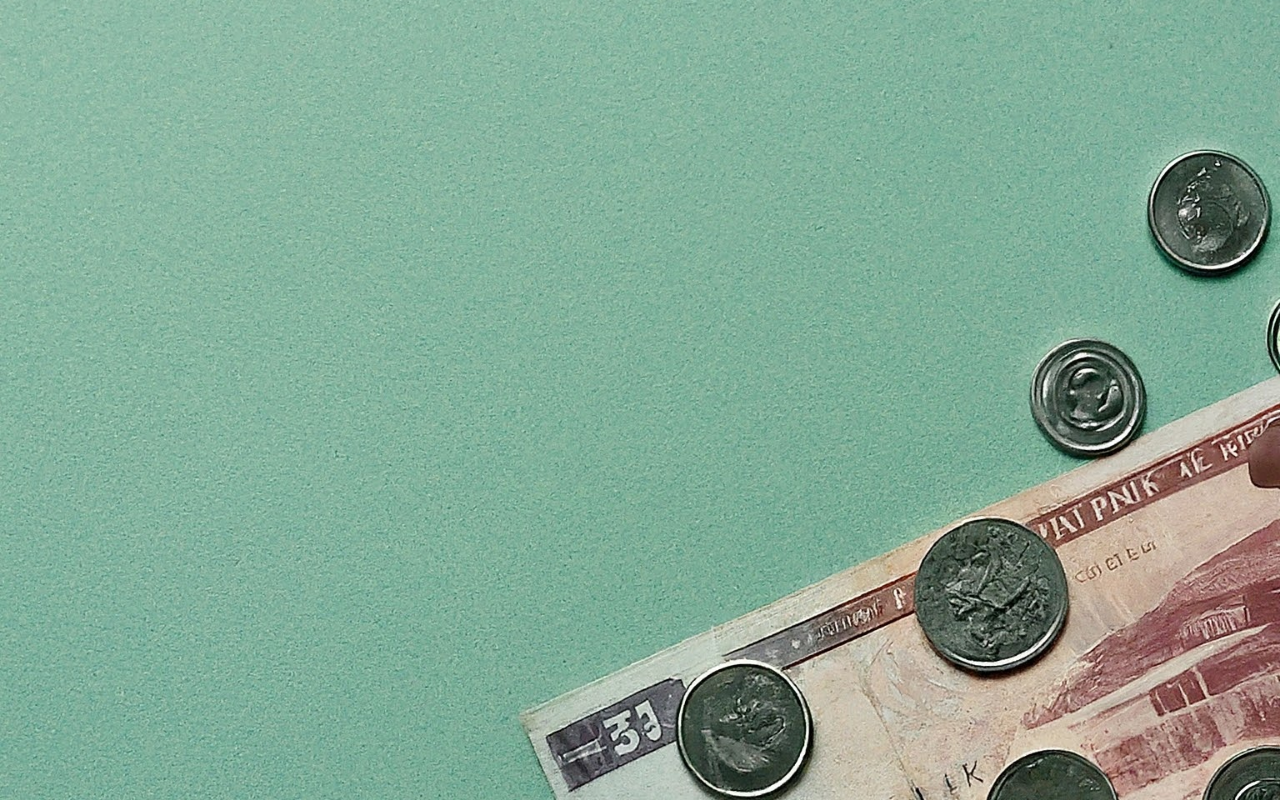
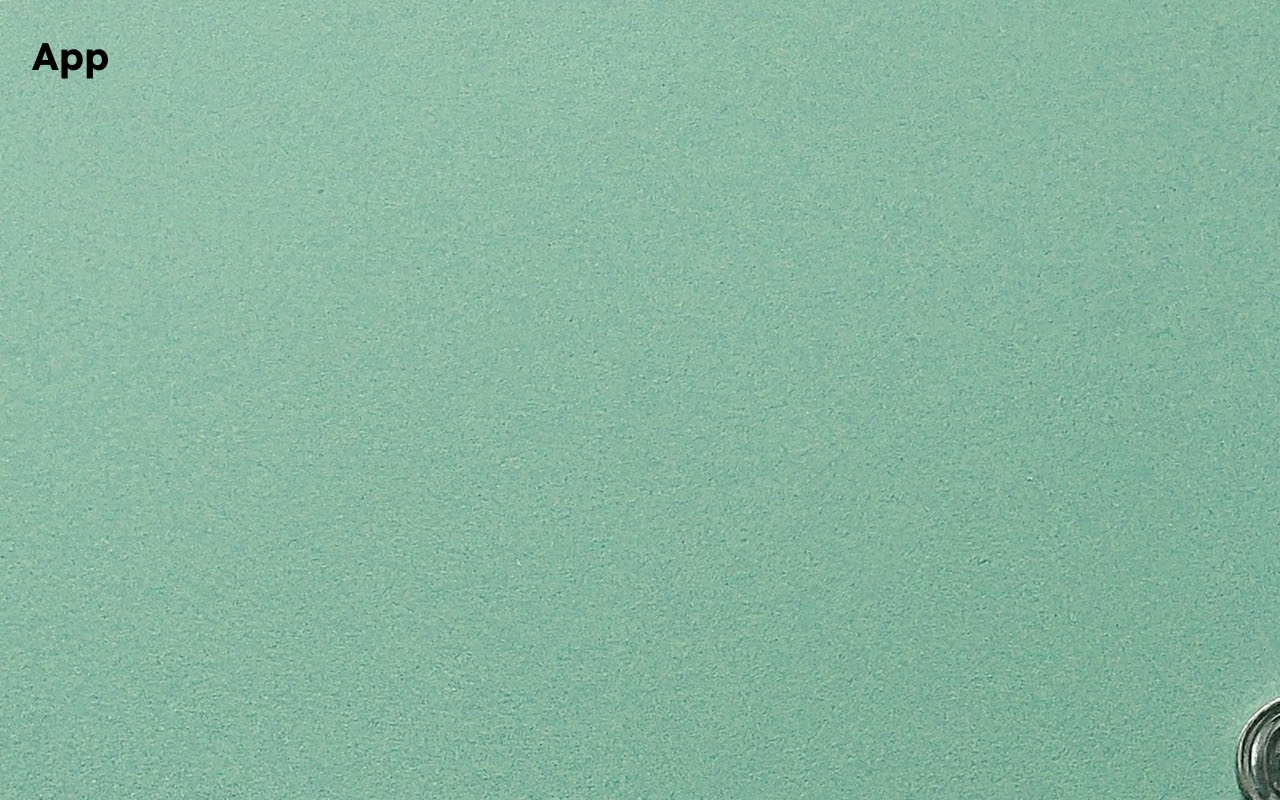
Before and after one commit to kofiad/Portfolio_project, a React (Create React App) app in the folder frontend/: page / in a window 1280 px wide. Built offline with nearby package versions, Linux system fonts and the light colour scheme.

Commit message:
chore: Refactor App component to use MainLayout for consistent styling

```diff
--- a/frontend/src/App.js
+++ b/frontend/src/App.js
@@ -1,19 +1,21 @@
 import styled from "styled-components";
 import bg from './img/bg.jpeg';
+import { MainLayout } from "./styles/layout";
 
 function App() {
   return (
     <AppStyled backgroundImage={bg} className="App" role="main">
+      <MainLayout>
+        <h1>App</h1>
+      </MainLayout>
     </AppStyled>
   );
 }
 
 const AppStyled = styled.main`
-  min-height: 100vh; // Ensures the element covers the full height of the viewport
-  width: 100%; // Ensures the element covers the full width of the viewport
+  height: 100vh; // Sets the height of the div to the height of the device screen
   background-image: url(${({ backgroundImage }) => backgroundImage});
-  background-size: cover; // Ensures the background covers the entire div
-  background-position: center; // Centers the background image
+  position: relative; // Positions background image relative to the device screen
   background-repeat: no-repeat; // Prevents the image from repeating
 `;
 
--- /dev/null
+++ b/frontend/src/styles/layout.js
@@ -0,0 +1,13 @@
+import styled from "styled-components";
+
+export const MainLayout = styled.div`
+    padding: 2rem;
+    height: 100%;
+    display: flex;
+    gab: 2rem;
+`;
+
+export const InnerLayout = styled.div`
+    padding: 2rem 1.5rem;
+    width: 100%;
+`;
```
